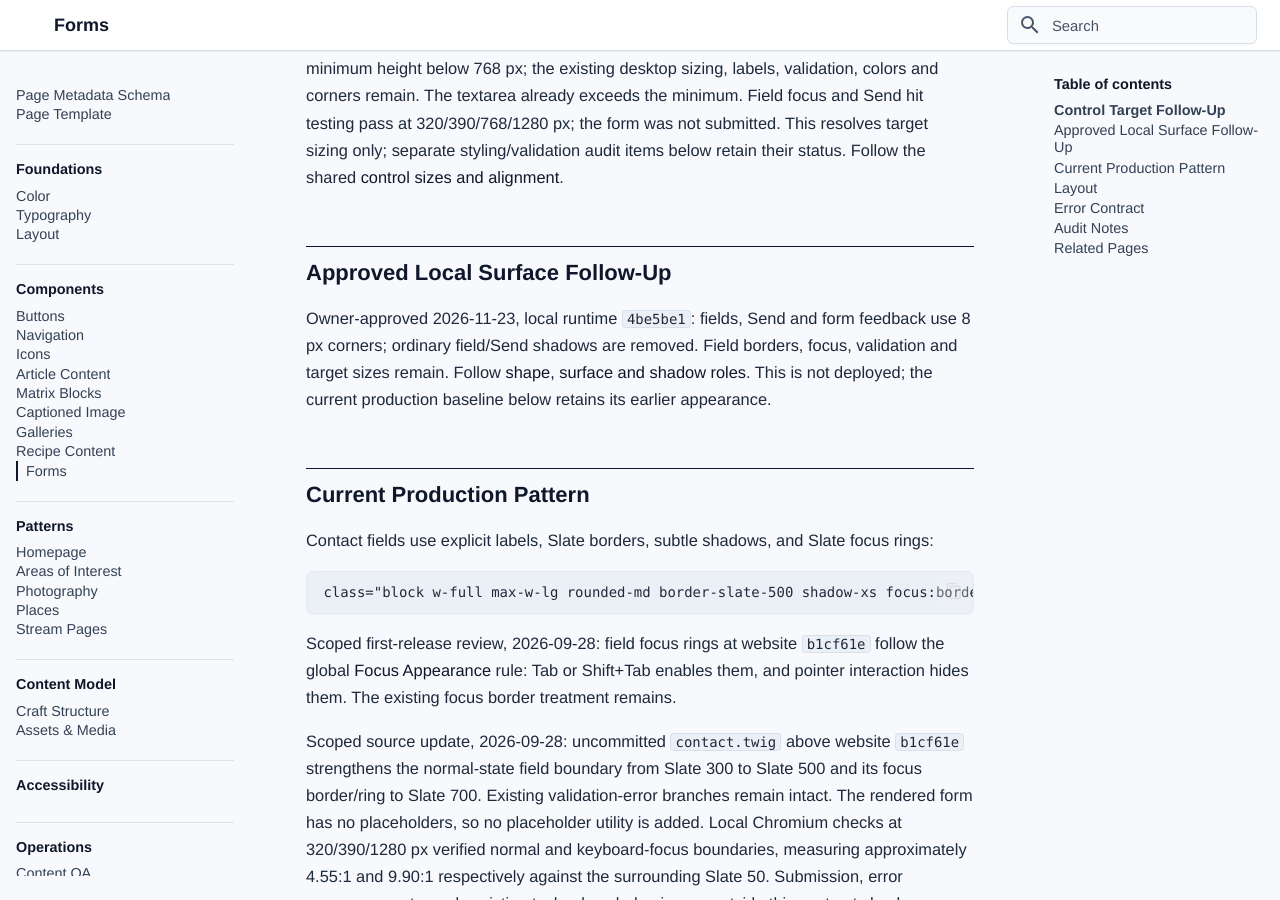
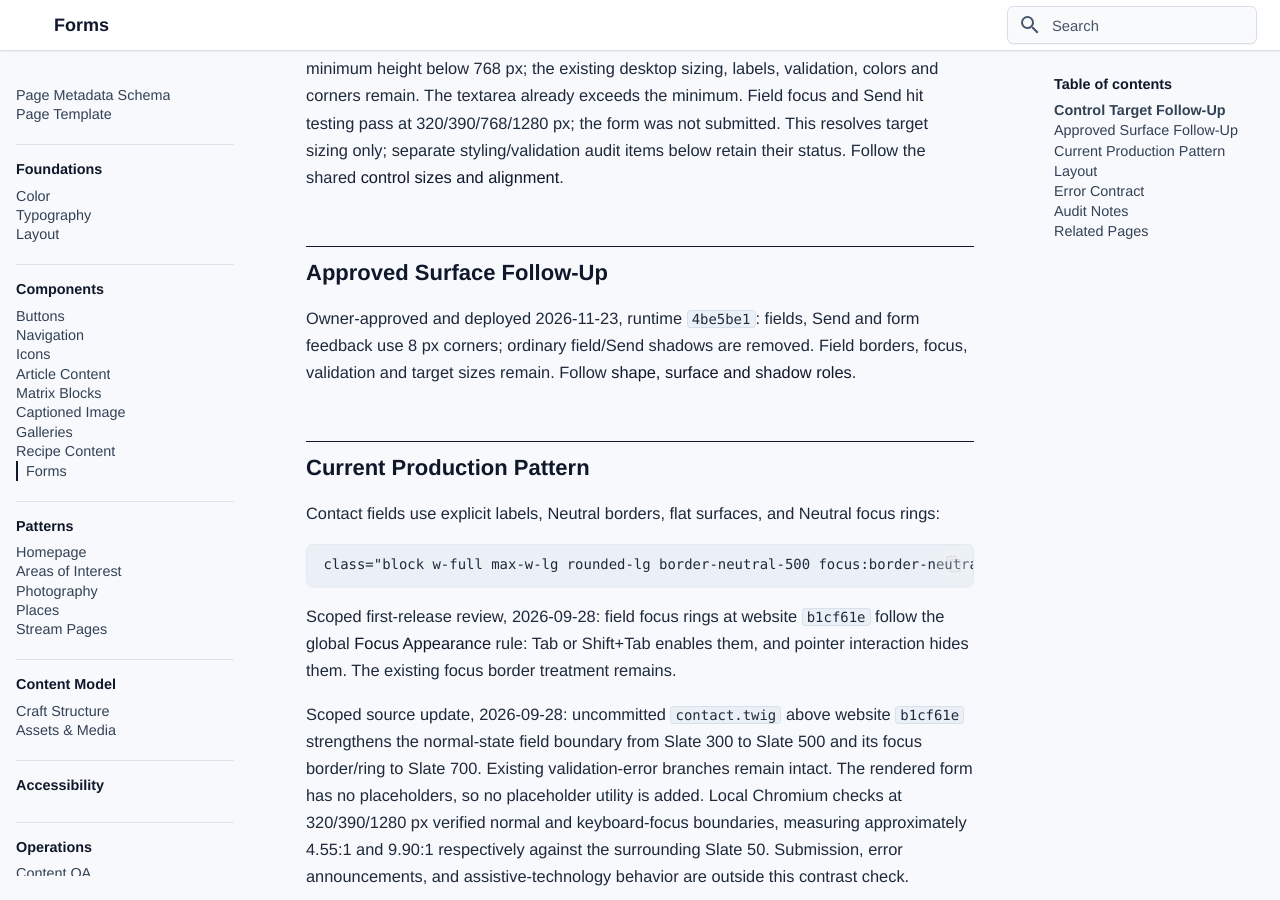
Before and after one commit to bentilden/Design-System, an MkDocs documentation site: the page built from docs/components/forms.md, in a window 1280 px wide and 900 px high, scrolled down 345 px. Built offline with MkDocs 1.6.1 and Material for MkDocs 9.7.7, drawn with Linux system fonts in a browser that asks for light colours; some web fonts are replaced.

Commit message:
Record released surfaces and shared image motion and state rules
(cherry picked from commit 2ead599b9b71bab78501c9ceb6bbe05f516b2093)

````diff
--- a/docs/components/forms.md
+++ b/docs/components/forms.md
@@ -11,11 +11,10 @@ source:
   - bentilden.com/templates/contact.twig
   - bentilden.com-css/src/bentilden.css
 classes:
-  - rounded-md
-  - border-slate-500
-  - shadow-xs
-  - focus:border-slate-700
-  - focus:ring-slate-700
+  - rounded-lg
+  - border-neutral-500
+  - focus:border-neutral-700
+  - focus:ring-neutral-700
 dependencies:
   - Tailwind forms plugin
   - Craft contact form plugin
@@ -36,16 +35,16 @@ The contact page is the current form pattern. It is visually adjacent to the art
 
 Deployed 2026-11-23, runtime `ae3f1a2`: Contact inputs and Send now have a 44 px minimum height below 768 px; the existing desktop sizing, labels, validation, colors and corners remain. The textarea already exceeds the minimum. Field focus and Send hit testing pass at 320/390/768/1280 px; the form was not submitted. This resolves target sizing only; separate styling/validation audit items below retain their status. Follow the shared [control sizes and alignment](buttons.md#control-sizes-and-alignment).
 
-## Approved Local Surface Follow-Up
+## Approved Surface Follow-Up
 
-Owner-approved 2026-11-23, local runtime `4be5be1`: fields, Send and form feedback use 8 px corners; ordinary field/Send shadows are removed. Field borders, focus, validation and target sizes remain. Follow [shape, surface and shadow roles](buttons.md#shape-surface-and-shadow-roles). This is not deployed; the current production baseline below retains its earlier appearance.
+Owner-approved and deployed 2026-11-23, runtime `4be5be1`: fields, Send and form feedback use 8 px corners; ordinary field/Send shadows are removed. Field borders, focus, validation and target sizes remain. Follow [shape, surface and shadow roles](buttons.md#shape-surface-and-shadow-roles).
 
 ## Current Production Pattern
 
-Contact fields use explicit labels, Slate borders, subtle shadows, and Slate focus rings:
+Contact fields use explicit labels, Neutral borders, flat surfaces, and Neutral focus rings:
 
 ```html
-class="block w-full max-w-lg rounded-md border-slate-500 shadow-xs focus:border-slate-700 focus:ring-slate-700 sm:text-sm"
+class="block w-full max-w-lg rounded-lg border-neutral-500 focus:border-neutral-700 focus:ring-neutral-700 sm:text-sm"
 ```
 
 Scoped first-release review, 2026-09-28: field focus rings at website `b1cf61e` follow the global [Focus Appearance](../accessibility/index.md#focus-appearance) rule: Tab or Shift+Tab enables them, and pointer interaction hides them. The existing focus border treatment remains.
````
Also changed, not shown: docs/accessibility/index.md (+17 -0 lines), docs/components/buttons.md (+6 -10 lines), docs/components/galleries.md (+21 -1 lines), docs/patterns/places.md (+1 -1 lines).
